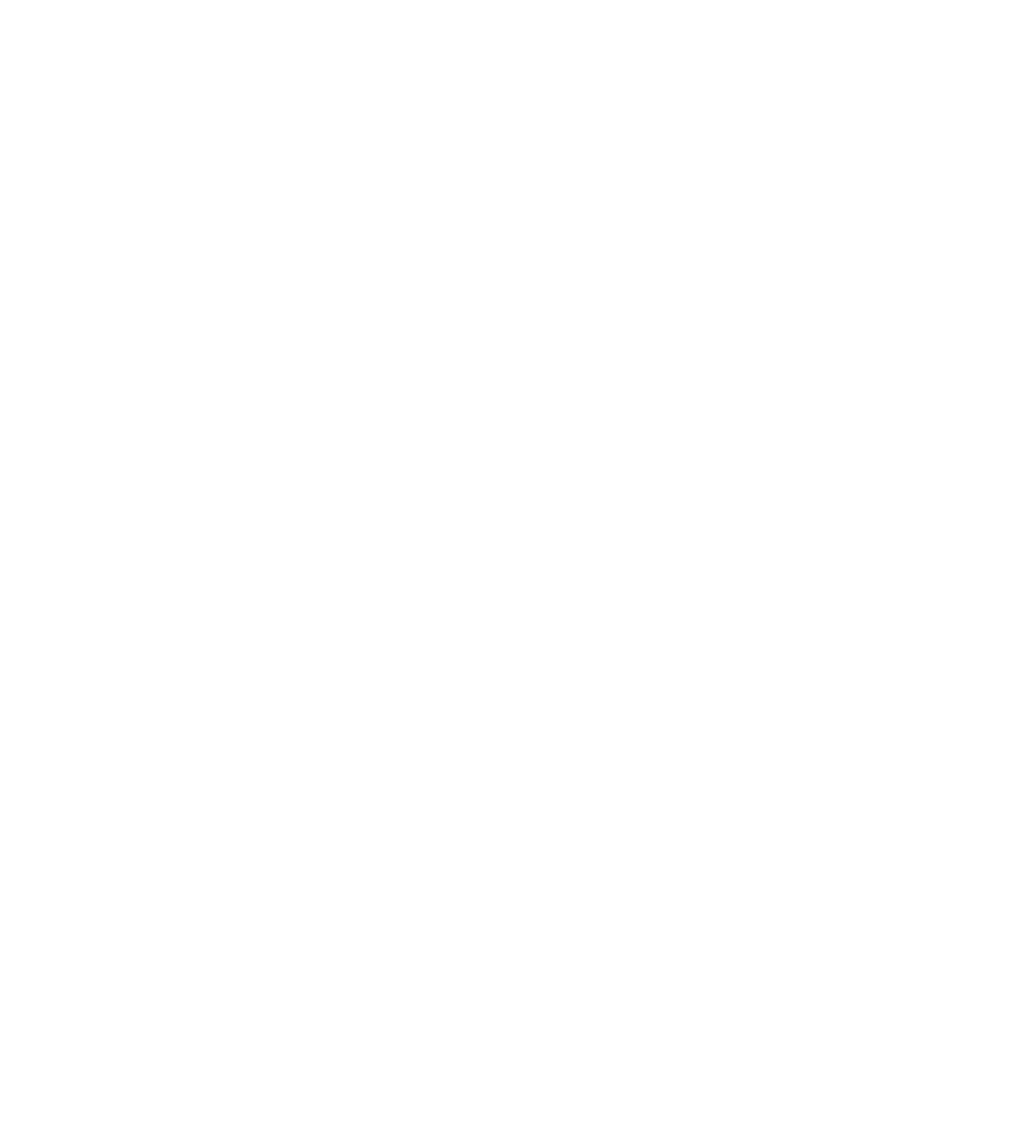
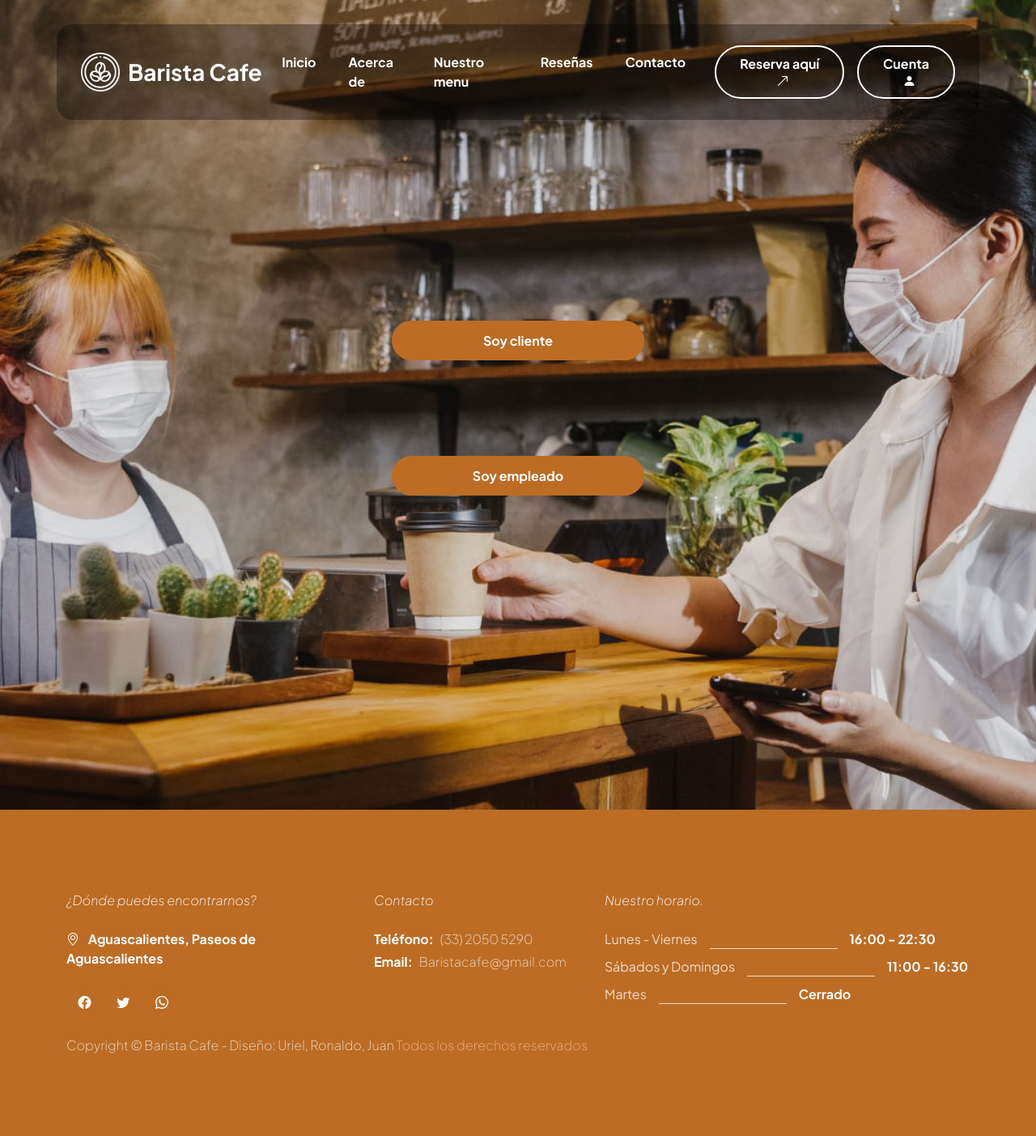
Before and after one commit to JuanDluna/CafeteriaBarista, a PHP site: page /cuenta.php in a window 1280 px wide. Before the commit the page is empty. Shown: the whole page at 81% size. Before the commit the page ends 800 px from the top, so only its background shows below. Run offline with PHP 8.4, Linux system fonts and the light colour scheme.

Commit message:
Sesión de cliente y de empleado
Conexión con la base de datos y revisa que los datos ingresados sean correctos

```diff
--- a/cuenta.php
+++ b/cuenta.php
@@ -0,0 +1,296 @@
+<?php
+// Verificar si se recibió un método POST
+if ($_SERVER['REQUEST_METHOD'] === 'POST') {
+
+
+    $conn = new mysqli("localhost", "root", "CacadeVaca230403", "baristacafe");
+
+    // Verificar si la conexión fue exitosa
+    if ($conn->connect_error) {
+        die("Error al conectar a la base de datos: " . $conn->connect_error);
+    }
+
+    // Verificar si se recibió un id_cliente
+    if (isset($_POST['id_cliente'])) {
+        $id_cliente = $_POST['id_cliente'];
+        $correo = $_POST['correo'];
+
+        // Verificar si el id_cliente existe en la base de datos
+        $sql = "SELECT * FROM cliente WHERE IdCliente = '$id_cliente' AND CorreoElectronico = '$correo'";
+        $result = $conn->query($sql);
+
+        if ($result->num_rows > 0) {
+            // Iniciar sesión
+            session_start();
+            $_SESSION['id_cliente'] = $id_cliente;
+            $_SESSION['correo'] = $correo;
+            header("Location: panel-cliente.php");
+        } else {
+            echo "<script>alert('El id_cliente o el correo son incorrectos.')</script>";
+        }
+    }else{
+        $id_empleado = $_POST['id_empleado'];
+        $nombre_empleado = $_POST['nombre_empleado'];
+
+        // Verificar si el id_empleado existe en la base de datos
+        $sql = "SELECT * FROM empleado WHERE id_empleado = '$id_empleado' AND nombre_empleado = '$nombre_empleado'";
+        $result = $conn->query($sql);
+
+        if ($result->num_rows > 0) {
+            // Iniciar sesión
+            session_start();
+            $_SESSION['id_empleado'] = $id_empleado;
+            $_SESSION['nombre_empleado'] = $nombre_empleado;
+            header("Location: panel-empleado.php");
+        } else {
+            echo "<script>alert('El id_empleado o el nombre_empleado son incorrectos.')</script>";
+        }
+
+    }
+}
+?>
+
+
+<!DOCTYPE html>
+<html>
+
+<head>
+    <meta charset="utf-8">
+    <meta name="viewport" content="width=device-width, initial-scale=1">
+
+    <meta name="description" content="PROYECTO ESCOLAR DE BASES DE DATOS">
+    <meta name="author" content="Juan De Luna // Ronaldo Martinez // Uriel Acosta">
+
+    <title>Cuenta</title>
+
+    <!-- CSS FILES -->
+    <link rel="preconnect" href="https://fonts.googleapis.com">
+    <link rel="preconnect" href="https://fonts.gstatic.com" crossorigin>
+    <link href="https://fonts.googleapis.com/css2?family=Plus+Jakarta+Sans:ital,wght@0,200;0,400;0,600;0,700;1,200;1,700&display=swap" rel="stylesheet">
+    <link href="css/bootstrap.min.css" rel="stylesheet">
+    <link href="css/bootstrap-icons.css" rel="stylesheet">
+    <link href="css/vegas.min.css" rel="stylesheet">
+    <link href="css/tooplate-barista.css" rel="stylesheet">
+</head>
+
+<body>
+
+    <header>
+        <nav class="navbar navbar-expand-lg">
+            <div class="container">
+                <a class="navbar-brand d-flex align-items-center" href="index.html">
+                    <img src="images/coffee-beans.png" class="navbar-brand-image img-fluid" alt="">
+                    Barista Cafe
+                </a>
+                <button class="navbar-toggler" type="button" data-bs-toggle="collapse" data-bs-target="#navbarNav" aria-controls="navbarNav" aria-expanded="false" aria-label="Toggle navigation">
+                    <span class="navbar-toggler-icon"></span>
+                </button>
+                <div class="collapse navbar-collapse" id="navbarNav">
+                    <ul class="navbar-nav ms-lg-auto">
+                        <li class="nav-item">
+                            <a class="nav-link" href="index.php#section_1">Inicio</a>
+                        </li>
+                        <li class="nav-item">
+                            <a class="nav-link" href="index.php#section_2">Acerca de</a>
+                        </li>
+                        <li class="nav-item">
+                            <a class="nav-link" href="index.php#section_3">Nuestro menu</a>
+                        </li>
+                        <li class="nav-item">
+                            <a class="nav-link" href="index.php#section_4">Reseñas</a>
+                        </li>
+                        <li class="nav-item">
+                            <a class="nav-link" href="index.php#section_5">Contacto</a>
+                        </li>
+                    </ul>
+                    <div class="ms-lg-3">
+                        <a class="btn custom-btn custom-border-btn" href="reservation.php">
+                            Reserva aquí
+                            <i class="bi-arrow-up-right ms-2"></i>
+                        </a>
+                    </div>
+                    <div class="ms-lg-3">
+                        <a class="btn custom-btn custom-border-btn" href="cuenta.php">
+                            Cuenta
+                            <i class="bi-person-fill ms-2"></i>
+                        </a>
+                    </div>
+                </div>
+            </div>
+        </nav>
+    </header>
+
+
+    <section class="booking-section section-padding">
+        <div id="btns" class="container min-vh-100 d-flex flex-column justify-content-center">
+            <div class="row custom-form booking-form">
+                <div class="col-lg-4 col-md-10 col-8 mx-auto mt-2 d-flex">
+                    <button id="btn-cliente" type="button" class="btn custom-btn flex-grow-1 btn-lg">Soy cliente</button>
+                </div>
+            </div>
+            <div class="row custom-form booking-form">
+                <div class="col-lg-4 col-md-10 col-8 mx-auto mt-2 d-flex">
+                    <button id="btn-empleado" type="button" class="btn custom-btn flex-grow-1 btn-lg">Soy empleado</button>
+                </div>
+            </div>
+        </div>
+
+        <div class="container" id="formulario-cliente">
+            <div class="row">
+                <div class="col-lg-10 col-12 mx-auto">
+                    <div class="booking-form-wrap">
+                        <form class="custom-form booking-form" action="<?php echo $_SERVER['PHP_SELF']; ?>" method="post">
+                            <div class="text-center mb-4 pb-lg-2">
+                                <em class="text-white">Iniciar sesión como cliente</em>
+                            </div>
+                            <div class="booking-form-body">
+                                <div class="row">
+                                    <div class="col-lg-6 col-12 mb-3">
+                                        <input type="text" name="id_cliente" class="form-control" placeholder="ID Cliente" required>
+                                    </div>
+                                    <div class="col-lg-6 col-12 mb-3">
+                                        <input type="email" name="correo" class="form-control" placeholder="Correo Electrónico" required>
+                                    </div>
+                                    <div class="col-12">
+                                        <button type="submit" class="btn custom-btn form-control">Continuar</button>
+                                    </div>
+                                </div>
+                            </div>
+                        </form>
+                    </div>
+                </div>
+            </div>
+        </div>
+
+        <div class="container" id="formulario-empleado">
+            <div class="row">
+                <div class="col-lg-10 col-12 mx-auto">
+                    <div class="booking-form-wrap">
+                        <form class="custom-form booking-form" action="<?php echo $_SERVER['PHP_SELF']; ?>" method="post">
+                            <div class="text-center mb-4 pb-lg-2">
+                                <em class="text-white">Iniciar sesión como empleado</em>
+                            </div>
+                            <div class="booking-form-body">
+                                <div class="row">
+                                    <div class="col-lg-6 col-12 mb-3">
+                                        <input type="text" name="id_empleado" class="form-control" placeholder="ID Empleado" required>
+                                    </div>
+                                    <div class="col-lg-6 col-12 mb-3">
+                                        <input type="text" name="nombre_empleado" class="form-control" placeholder="Nombre" required>
+                                    </div>
+                                    <div class="col-12">
+                                        <button type="submit" class="btn custom-btn form-control">Continuar</button>
+                                    </div>
+                                </div>
+                            </div>
+                        </form>
+                    </div>
+                </div>
+            </div>
+        </div>
+
+    </section>
+
+    <footer class="site-footer">
+        <div class="container">
+            <div class="row">
+                <div class="col-lg-4 col-12 me-auto">
+                    <em class="text-white d-block mb-4">¿Dónde puedes encontrarnos?</em>
+                    <strong class="text-white">
+                        <i class="bi-geo-alt me-2"></i>
+                        Aguascalientes, Paseos de Aguascalientes
+                    </strong>
+                    <ul class="social-icon mt-4">
+                        <li class="social-icon-item">
+                            <a href="#" class="social-icon-link bi-facebook">
+                            </a>
+                        </li>
+                        <li class="social-icon-item">
+                            <a href="" target="_new" class="social-icon-link bi-twitter">
+                            </a>
+                        </li>
+                        <li class="social-icon-item">
+                            <a href="#" class="social-icon-link bi-whatsapp">
+                            </a>
+                        </li>
+                    </ul>
+                </div>
+                <div class="col-lg-3 col-12 mt-4 mb-3 mt-lg-0 mb-lg-0">
+                    <em class="text-white d-block mb-4">Contacto</em>
+                    <p class="d-flex mb-1">
+                        <strong class="me-2">Teléfono:</strong>
+                        <a href="tel:305-240-9671" class="site-footer-link">
+                            (33) 2050 5290
+                        </a>
+                    </p>
+                    <p class="d-flex">
+                        <strong class="me-2">Email:</strong>
+                        <a href="mailto:info@yourgmail.com" class="site-footer-link">
+                            Baristacafe@gmail.com
+                        </a>
+                    </p>
+                </div>
+                <div class="col-lg-5 col-12">
+                    <em class="text-white d-block mb-4">Nuestro horario.</em>
+                    <ul class="opening-hours-list">
+                        <li class="d-flex">
+                            Lunes - Viernes
+                            <span class="underline"></span>
+                            <strong>16:00 - 22:30</strong>
+                        </li>
+                        <li class="d-flex">
+                            Sábados y Domingos
+                            <span class="underline"></span>
+                            <strong>11:00 - 16:30</strong>
+                        </li>
+                        <li class="d-flex">
+                            Martes
+                            <span class="underline"></span>
+                            <strong>Cerrado</strong>
+                        </li>
+                    </ul>
+                </div>
+                <div class="col-lg-8 col-12 mt-4">
+                    <p class="copyright-text mb-0">
+                        Copyright © Barista Cafe - Diseño: Uriel, Ronaldo, Juan
+                        <a rel="sponsored" href="" target="_blank">Todos los derechos reservados</a>
+                    </p>
+                </div>
+            </div>
+        </div>
+    </footer>
+
+
+
+    <script src="js/jquery.min.js"></script>
+    <script src="js/bootstrap.min.js"></script>
+    <script src="js/jquery.sticky.js"></script>
+    <script src="js/vegas.min.js"></script>
+    <script>
+        $(document).ready(function() {
+            // Ocultar los divs de los formularios al cargar la página
+            $("#formulario-cliente").hide();
+            $("#formulario-empleado").hide();
+
+            $("#btn-cliente").click(function() {
+                $("#btns").removeClass("min-vh-100");
+                $("#btns").addClass("d-none");
+                // Mostrar el formulario de cliente y ocultar el formulario de empleado
+                $("#formulario-cliente").show();
+
+            });
+
+            $("#btn-empleado").click(function() {
+                $("#btns").removeClass("min-vh-100");
+                $("#btns").addClass("d-none");
+                // Mostrar el formulario de empleado y ocultar el formulario de cliente
+                $("#formulario-empleado").show();
+
+
+            });
+        });
+    </script>
+
+</body>
+
+</html>
--- a/index.php
+++ b/index.php
@@ -60,6 +60,12 @@
                                 <a class="btn custom-btn custom-border-btn" href="reservation.php">
                                     Reserva Aquí
                                     <i class="bi-arrow-up-right ms-2"></i>
+                                </a>
+                            </div>
+                            <div class="ms-lg-3">
+                                <a class="btn custom-btn custom-border-btn" href="cuenta.php">
+                                    Cuenta
+                                    <i class="bi-person-fill ms-2"></i>
                                 </a>
                             </div>
                         </div>
```
Also changed, not shown: reservation.php (+15 -8 lines), panel-cliente.php (added), panel-empleado.php (added).
